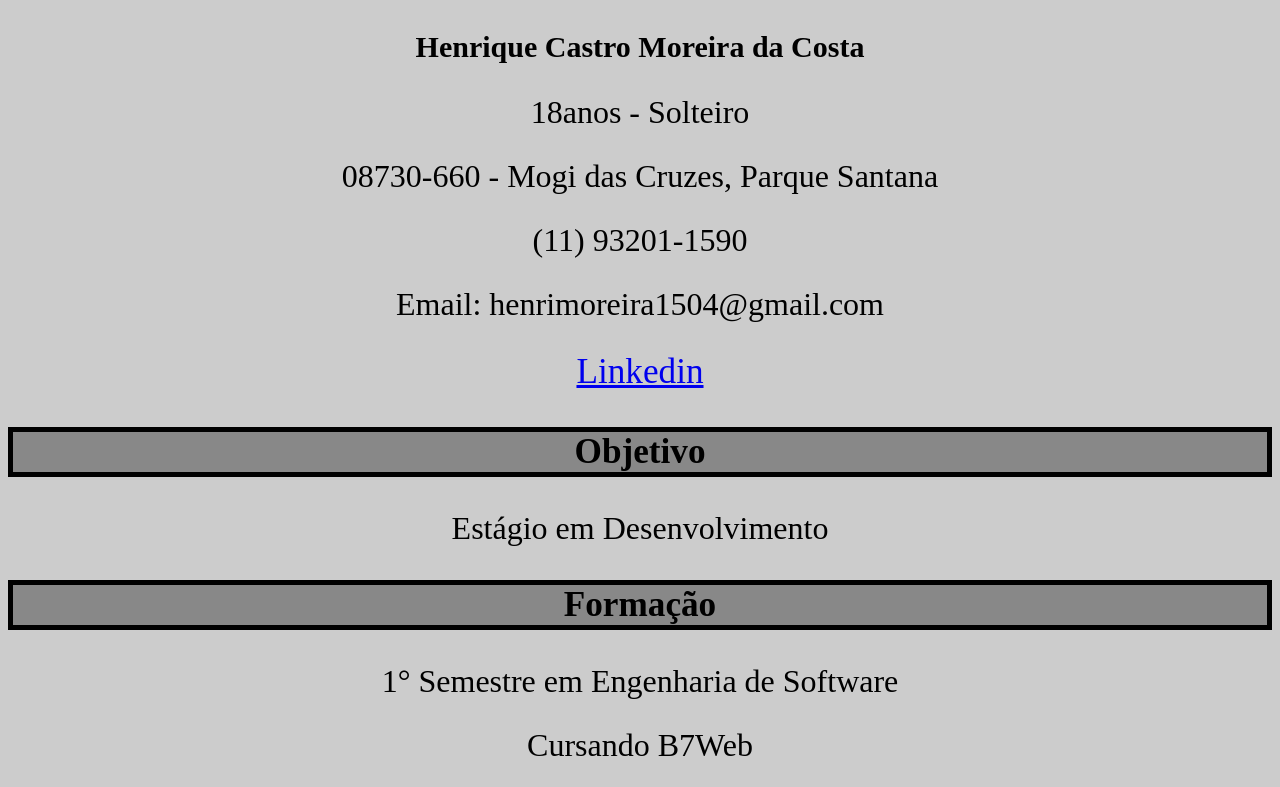
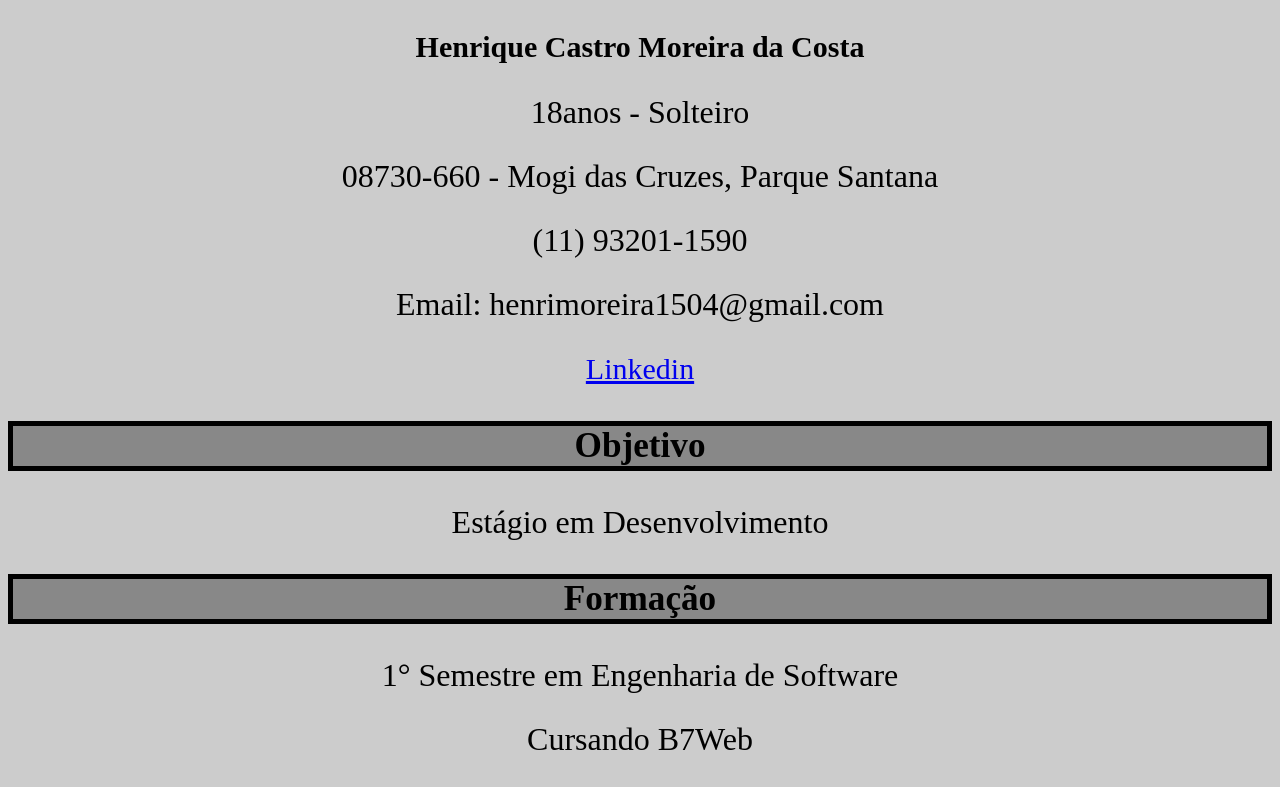
Before and after one commit to HenriqueCastro18/Curriculo, a plain HTML site: page index.html in a window 1280 px wide. Shown: the top 787 px of the page. Drawn offline with Linux system fonts and the light colour scheme.

Commit message:
Update style.css

```diff
--- a/style.css
+++ b/style.css
@@ -19,7 +19,7 @@ p {
 }
 
 .linkedin {
-    font-size: 2.2rem;
+    font-size: 30px;
 }
 
 h3 {
```
